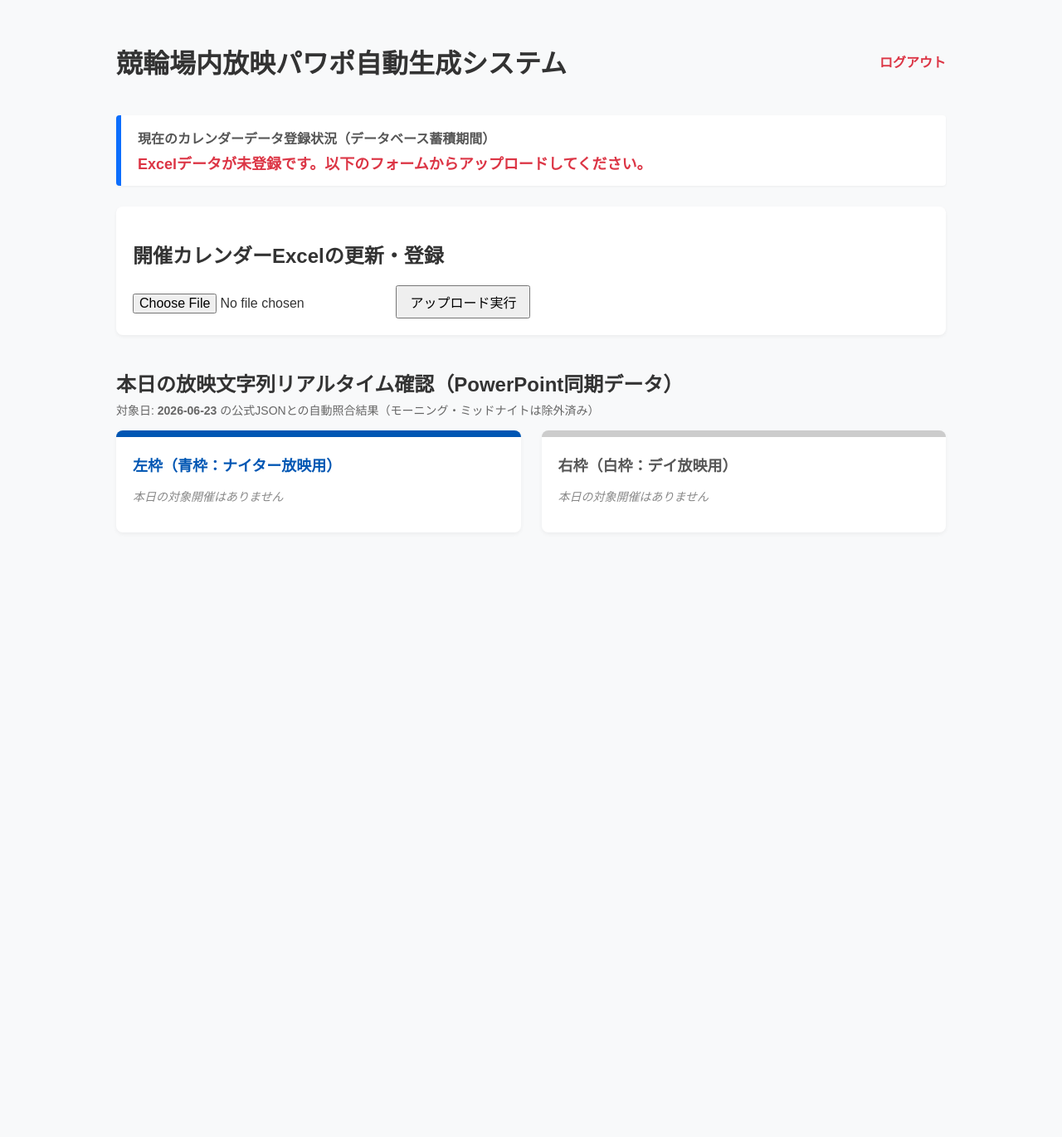
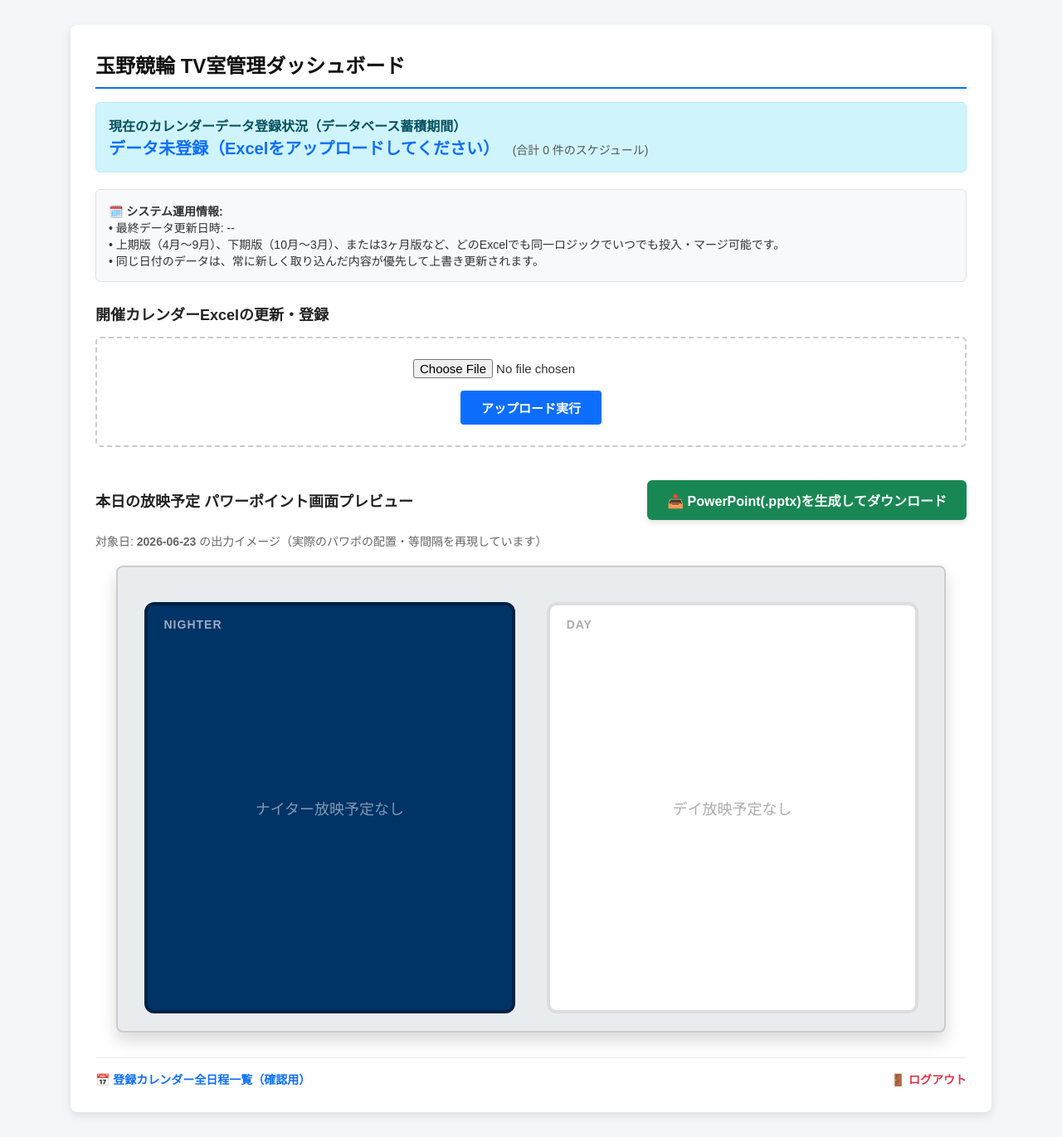
Before and after one commit to X-toukou-tamano/tv-schedule-generator, a Flask app: page /dashboard in a window 1280 px wide. Shown: the whole page at 83% size. Before the commit the page ends 606 px from the top, so only its background shows below. Run offline with Flask 3, Linux system fonts and the light colour scheme; the visitor is signed in with stand-in values (Sample User, id 1); data that the repository does not hold is empty.

Commit message:
Update dashboard.html

```diff
--- a/src/templates/dashboard.html
+++ b/src/templates/dashboard.html
@@ -2,98 +2,122 @@
 <html lang="ja">
 <head>
     <meta charset="UTF-8">
-    <title>自動化システム - ダッシュボード</title>
+    <title>玉野競輪 TV室管理ダッシュボード</title>
     <style>
-        body { font-family: sans-serif; margin: 30px; background: #f8f9fa; color: #333; }
-        .container { max-width: 1000px; margin: auto; }
-        .header-box { display: flex; justify-content: space-between; align-items: center; margin-bottom: 20px; }
-        .logout-btn { color: #dc3545; text-decoration: none; font-weight: bold; }
-
-        /* インフォメーションスタイル */
-        .info-card { background: #fff; border-left: 6px solid #0d6efd; padding: 15px 20px; border-radius: 4px; margin-bottom: 25px; box-shadow: 0 1px 3px rgba(0,0,0,0.05); }
-        .info-card h3 { margin: 0 0 5px 0; font-size: 16px; color: #555; }
-        .info-date { font-size: 18px; font-weight: bold; color: #0d6efd; }
-
-        .upload-section { background: #fff; padding: 20px; border-radius: 8px; margin-bottom: 30px; box-shadow: 0 2px 4px rgba(0,0,0,0.05); }
-        .alert-success { background: #d1e7dd; color: #0f5132; padding: 12px; border-radius: 4px; margin-bottom: 15px; font-weight: bold; }
-
-        /* プレビュー表示エリア */
-        .flex-box { display: flex; gap: 25px; margin-top: 15px; }
-        .card { flex: 1; background: white; border-radius: 8px; padding: 20px; box-shadow: 0 2px 5px rgba(0,0,0,0.05); }
-        .blue-box { border-top: 8px solid #0056b3; }
-        .white-box { border-top: 8px solid #cccccc; }
-        .card h2 { margin-top: 0; font-size: 18px; }
-        ul { list-style: none; padding: 0; margin: 0; }
-        li { font-size: 16px; font-weight: bold; padding: 10px 0; border-bottom: 1px solid #eee; }
-        li:last-child { border-bottom: none; }
-        .no-data { color: #888; font-style: italic; font-size: 14px; }
+        body { font-family: sans-serif; margin: 30px; background: #f4f6f9; color: #333; }
+        .container { max-width: 1050px; margin: auto; background: white; padding: 30px; border-radius: 8px; box-shadow: 0 4px 12px rgba(0,0,0,0.1); }
+        h1 { font-size: 24px; margin-top: 0; color: #111; border-bottom: 2px solid #0d6efd; padding-bottom: 10px; }
+        h2 { font-size: 18px; margin-top: 25px; color: #222; }
+        .alert-info { background-color: #cff4fc; border: 1px solid #b6effb; color: #055160; padding: 15px; border-radius: 6px; margin-bottom: 20px; }
+        .alert-success { background-color: #d1e7dd; border: 1px solid #badbcc; color: #0f5132; padding: 15px; border-radius: 6px; margin-bottom: 20px; }
+        .status-box { background: #f8f9fa; border: 1px solid #dee2e6; padding: 15px; border-radius: 6px; margin-bottom: 25px; font-size: 14px; }
+        .upload-section { background: #fff; border: 2px dashed #cccccc; padding: 25px; border-radius: 6px; text-align: center; margin-bottom: 25px; }
+        .file-input { margin-bottom: 15px; font-size: 15px; }
+        .btn-primary { background: #0d6efd; color: white; border: none; padding: 10px 25px; font-size: 15px; font-weight: bold; border-radius: 4px; cursor: pointer; }
+        .btn-primary:hover { background: #0b5ed7; }
+        .nav-links { margin-top: 30px; border-top: 1px solid #eee; padding-top: 15px; display: flex; justify-content: space-between; }
+        .nav-links a { color: #0d6efd; text-decoration: none; font-weight: bold; font-size: 14px; }
     </style>
 </head>
 <body>
 
 <div class="container">
-    <div class="header-box">
-        <h1>競輪場内放映パワポ自動生成システム</h1>
-        <a href="/logout" class="logout-btn">ログアウト</a>
+    <h1>玉野競輪 TV室管理ダッシュボード</h1>
+
+    {% if message %}
+    <div class="alert-success">
+        <strong>💡 処理結果:</strong> {{ message }}
+    </div>
+    {% endif %}
+
+    <div class="alert-info" style="font-weight: bold; font-size: 16px;">
+        現在のカレンダーデータ登録状況（データベース蓄積期間）<br>
+        <span style="font-size: 20px; color: #0d6efd;">
+            {% if start_date and end_date %}
+                {{ start_date }} 〜 <span style="background: yellow; padding: 2px 5px; border-radius: 4px;">{{ end_date }} まで登録済み</span>
+            {% else %}
+                データ未登録（Excelをアップロードしてください）
+            {% endif %}
+        </span>
+        <span style="font-size: 14px; color: #555; font-weight: normal; margin-left: 10px;">(合計 {{ total_count }} 件のスケジュール)</span>
     </div>
 
-    <div class="info-card">
-        <h3>現在のカレンダーデータ登録状況（データベース蓄積期間）</h3>
-        {% if start_date and end_date %}
-            <div class="info-date">
-                {{ start_date }} ～ <span style="background: yellow; padding: 2px 6px; border-radius: 3px;">{{ end_date }} まで登録済み</span>
-                <span style="font-size: 14px; color: #666; font-weight: normal; margin-left: 15px;">(合計 {{ total_count }} 件のスケジュール)</span>
-            </div>
-            <div style="margin-top: 8px; font-size: 13px; color: #666;">
-                最終データ更新日時: <strong style="color: #333;">{{ last_update if last_update else '---' }}</strong>
-            </div>
-        {% else %}
-            <div class="info-date" style="color: #dc3545;">Excelデータが未登録です。以下のフォームからアップロードしてください。</div>
-        {% endif %}
+    <div class="status-box">
+        🗓️ <strong>システム運用情報:</strong><br>
+        • 最終データ更新日時: {% if last_update %}{{ last_update }}{% else %}--{% endif %}<br>
+        • 上期版（4月〜9月）、下期版（10月〜3月）、または3ヶ月版など、どのExcelでも同一ロジックでいつでも投入・マージ可能です。<br>
+        • 同じ日付のデータは、常に新しく取り込んだ内容が優先して上書き更新されます。
     </div>
 
+    <h2>開催カレンダーExcelの更新・登録</h2>
     <div class="upload-section">
-        <h2>開催カレンダーExcelの更新・登録</h2>
-        {% if message %}
-            <div class="alert-success">{{ message }}</div>
-        {% endif %}
         <form action="/dashboard" method="POST" enctype="multipart/form-data">
-            <input type="file" name="excel" accept=".xlsx, .xls" required style="font-size: 16px;">
-            <button type="submit" style="font-size: 16px; padding: 6px 15px; margin-left: 10px; cursor: pointer;">アップロード実行</button>
+            <input type="file" name="excel" class="file-input" accept=".xlsx, .xls" required><br>
+            <button type="submit" class="btn-primary">アップロード実行</button>
         </form>
     </div>
 
     <div style="margin-top: 40px;">
-        <h2 style="margin-bottom: 5px;">本日の放映文字列リアルタイム確認（PowerPoint同期データ）</h2>
-        <div style="font-size: 14px; color: #666; margin-bottom: 15px;">対象日: <strong>{{ today_str }}</strong> の公式JSONとの自動照合結果（モーニング・ミッドナイトは除外済み）</div>
+        <div style="display: flex; justify-content: space-between; align-items: center; margin-bottom: 15px;">
+            <h2 style="margin: 0;">本日の放映予定 パワーポイント画面プレビュー</h2>
+            <a href="/download" style="background: #198754; color: white; text-decoration: none; font-weight: bold; padding: 12px 24px; border-radius: 6px; font-size: 16px; box-shadow: 0 4px 6px rgba(0,0,0,0.1); transition: 0.2s;">
+                📥 PowerPoint(.pptx)を生成してダウンロード
+            </a>
+        </div>
+        <div style="font-size: 14px; color: #666; margin-bottom: 20px;">対象日: <strong>{{ today_str }}</strong> の出力イメージ（実際のパワポの配置・等間隔を再現しています）</div>
 
-        <div class="flex-box">
-            <div class="card blue-box">
-                <h2 style="color: #0056b3;">左枠（青枠：ナイター放映用）</h2>
-                {% if night_text_list %}
-                    <ul>
+        <div style="width: 100%; max-width: 1000px; aspect-ratio: 16 / 9; margin: 0 auto; background: #e9ecef; border: 2px solid #ccc; border-radius: 8px; box-shadow: 0 10px 20px rgba(0,0,0,0.15); display: flex; padding: 4% 3% 2% 3%; box-sizing: border-box; gap: 4%;">
+
+            <div style="flex: 1; background: #003366; border-radius: 12px; border: 4px solid #002244; box-sizing: border-box; display: flex; flex-direction: column; justify-content: center; align-items: center; padding: 20px; color: white; position: relative;">
+                <div style="position: absolute; top: 15px; left: 20px; font-size: 14px; font-weight: bold; opacity: 0.6; letter-spacing: 1px;">NIGHTER</div>
+
+                <div style="width: 100%; display: flex; flex-direction: column; justify-content: center; height: 80%; gap: {% if night_text_list|length == 2 %}15%{% elif night_text_list|length == 3 %}8%{% else %}4%{% endif %};">
                     {% for text in night_text_list %}
-                        <li>{{ text }}</li>
+                    <div style="display: flex; width: 100%; font-family: 'MS Gothic', 'monospace'; font-size: 24px; font-weight: bold; text-shadow: 1px 1px 2px rgba(0,0,0,0.5);">
+                        <span style="width: 35%; text-align: left; padding-left: 5%;">{{ text.split()[0].replace('ナイター','') }}</span>
+                        <span style="width: 30%; text-align: center; color: #ffdd00;">
+                            {% if 'F1' in text or 'f1' in text %}FⅠ
+                            {% elif 'F2' in text or 'f2' in text %}FⅡ
+                            {% elif 'G3' in text or 'g3' in text %}GⅢ
+                            {% elif 'G1' in text or 'g1' in text %}GⅠ
+                            {% else %}{{ text.split()[1] if text.split()|length > 1 else '' }}{% endif %}
+                        </span>
+                        <span style="width: 35%; text-align: right; padding-right: 5%;">{{ text.split()[-1] if text.split()|length > 2 else '' }}</span>
+                    </div>
+                    {% else %}
+                    <div style="text-align: center; font-size: 18px; opacity: 0.5;">ナイター放映予定なし</div>
                     {% endfor %}
-                    </ul>
-                {% else %}
-                    <p class="no-data">本日の対象開催はありません</p>
-                {% endif %}
+                </div>
             </div>
 
-            <div class="card white-box">
-                <h2 style="color: #555;">右枠（白枠：デイ放映用）</h2>
-                {% if day_text_list %}
-                    <ul>
+            <div style="flex: 1; background: #ffffff; border-radius: 12px; border: 4px solid #dddddd; box-sizing: border-box; display: flex; flex-direction: column; justify-content: center; align-items: center; padding: 20px; color: #333333; position: relative;">
+                <div style="position: absolute; top: 15px; left: 20px; font-size: 14px; font-weight: bold; opacity: 0.4; letter-spacing: 1px;">DAY</div>
+
+                <div style="width: 100%; display: flex; flex-direction: column; justify-content: center; height: 80%; gap: {% if day_text_list|length == 2 %}15%{% elif day_text_list|length == 3 %}8%{% else %}4%{% endif %};">
                     {% for text in day_text_list %}
-                        <li>{{ text }}</li>
+                    <div style="display: flex; width: 100%; font-family: 'MS Gothic', 'monospace'; font-size: 24px; font-weight: bold;">
+                        <span style="width: 35%; text-align: left; padding-left: 5%;">{{ text.split()[0] }}</span>
+                        <span style="width: 30%; text-align: center; color: #0056b3;">
+                            {% if 'F1' in text or 'f1' in text %}FⅠ
+                            {% elif 'F2' in text or 'f2' in text %}FⅡ
+                            {% elif 'G3' in text or 'g3' in text %}GⅢ
+                            {% elif 'G1' in text or 'g1' in text %}GⅠ
+                            {% else %}{{ text.split()[1] if text.split()|length > 1 else '' }}{% endif %}
+                        </span>
+                        <span style="width: 35%; text-align: right; padding-right: 5%;">{{ text.split()[-1] if text.split()|length > 2 else '' }}</span>
+                    </div>
+                    {% else %}
+                    <div style="text-align: center; font-size: 18px; opacity: 0.4;">デイ放映予定なし</div>
                     {% endfor %}
-                    </ul>
-                {% else %}
-                    <p class="no-data">本日の対象開催はありません</p>
-                {% endif %}
+                </div>
             </div>
+
         </div>
+    </div>
+
+    <div class="nav-links">
+        <a href="/events">📅 登録カレンダー全日程一覧（確認用）</a>
+        <a href="/logout" style="color: #dc3545;">🚪 ログアウト</a>
     </div>
 </div>
 
```
